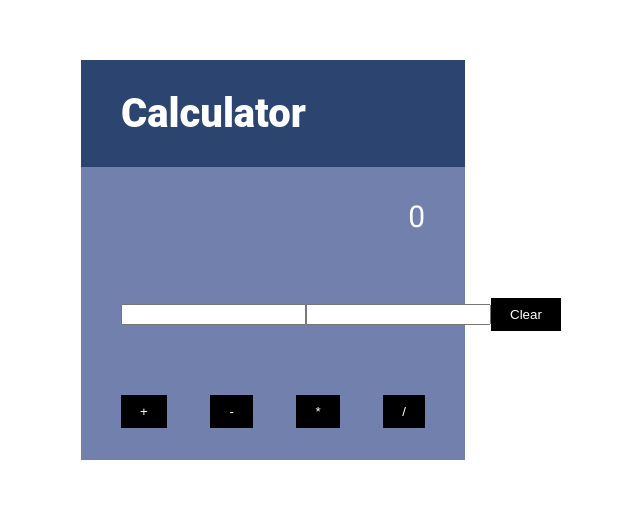
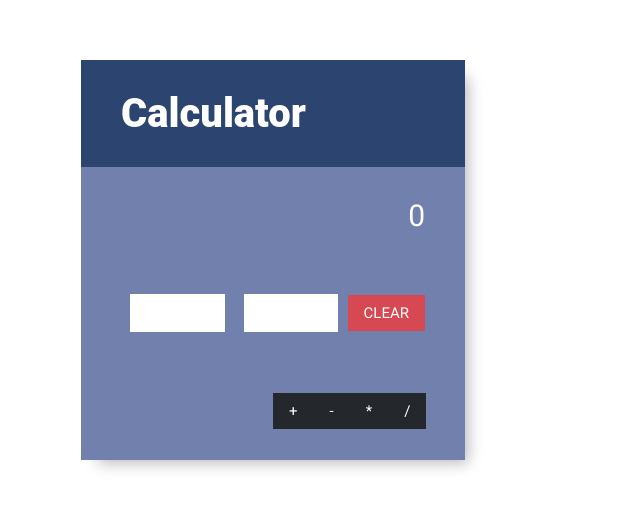
Before and after one commit to siberii/react-calculator, a React (Create React App) app: page / in a window 1280 px wide. Shown: the part 140-648 px from the top of the page, without its empty margins (367-1007 px from the left). Built offline with nearby package versions, Linux system fonts and the light colour scheme; a web font is replaced by a local one.

Commit message:
Add styling to buttons and inputs

```diff
--- a/src/Components/Button/Button.css
+++ b/src/Components/Button/Button.css
@@ -1,13 +1,22 @@
 .button {
-    border: 1px solid transparent;
-    padding: 8px 18px;
+    font-family: roboto, Arial, Helvetica, sans-serif;
+    font-weight: 500;
+    font-size: 15px;
     color: white;
-    background: black;
+    background: var(--accent-color);
+    box-sizing: border-box;
+    border: none;
+    padding: 0 16px;
+    min-width: 36px;
+    height: 36px;
+    vertical-align: middle;
+    text-align: center;
+    text-overflow: ellipsis;
+    text-transform: uppercase;
 }
 
 .button:hover {
     cursor: pointer;
-    border: 1px solid grey;
 }
 
 button:focus {
--- a/src/Components/Button/Button.tsx
+++ b/src/Components/Button/Button.tsx
@@ -1,5 +1,5 @@
 import React, {Component} from 'react';
-import './Button.css'
+import './Button.css';
 interface IButtonState {
     //
 }
@@ -12,9 +12,18 @@ interface IButtonProp {
 export class Button extends Component<IButtonProp, IButtonState> {
     render(): JSX.Element {
         const {handleClick, value} = this.props;
+        const CLEAR_COLOR = '#D64952';
         return (
             <div>
-                <button className="button" onClick={handleClick}>{value}</button>
+                <button
+                    className='button'
+                    style={{
+                        backgroundColor: value === 'Clear' ? CLEAR_COLOR : ''
+                    }}
+                    onClick={handleClick}
+                >
+                    {value}
+                </button>
             </div>
         );
     }
--- a/src/Components/Calculator/Calculator.css
+++ b/src/Components/Calculator/Calculator.css
@@ -15,6 +15,9 @@
     display: flex;
     flex-direction: column;
     justify-content: space-between;
+    -webkit-box-shadow: 10px 10px 14px -7px rgba(0, 0, 0, 0.28);
+    -moz-box-shadow: 10px 10px 14px -7px rgba(0, 0, 0, 0.28);
+    box-shadow: 10px 10px 14px -7px rgba(0, 0, 0, 0.28);
 }
 
 .title {
@@ -48,3 +51,16 @@
     align-items: center;
     justify-content: space-between;
 }
+
+.operators {
+    width: 50%;
+    align-self: flex-end;
+}
+
+.inputs {
+    height: 100%;
+    width: 100%;
+    display: flex;
+    justify-content: space-around;
+    align-items: center;
+}
--- a/src/Components/Calculator/Calculator.tsx
+++ b/src/Components/Calculator/Calculator.tsx
@@ -89,6 +89,7 @@ export class Calculator extends React.Component<
                     <div className='content'>
                         <div className='result'>{result}</div>
                         <div className=' sub-group'>
+                            <div className='inputs'>
                                 <Input
                                     operand={num1}
                                     handleOperand={this.handleNum1}
@@ -97,12 +98,13 @@ export class Calculator extends React.Component<
                                     operand={num2}
                                     handleOperand={this.handleNum2}
                                 />
+                            </div>
                             <Button
                                 handleClick={this.handleClear}
                                 value={'Clear'}
                             />
                         </div>
-                        <div className='sub-group'>
+                        <div className='sub-group operators'>
                             <Button
                                 handleClick={this.handleOperator(Sign.Add)}
                                 value={Sign.Add}
--- a/src/Components/Input/Input.css
+++ b/src/Components/Input/Input.css
@@ -0,0 +1,9 @@
+.input {
+    height: 100%;
+    width: 40%;
+    border: none;
+    text-align: end;
+    font-size: 16px;
+    font-family: roboto;
+    font-weight: 500;
+}
--- a/src/Components/Input/Input.tsx
+++ b/src/Components/Input/Input.tsx
@@ -1,5 +1,5 @@
 import React, {Component, ChangeEvent} from 'react';
-
+import './Input.css'
 interface IInputState {
     //
 }
@@ -14,6 +14,7 @@ export class Input extends Component<IInputProp, IInputState> {
         const {operand, handleOperand} = this.props;
         return (
             <input
+                className='input'
                 type='number'
                 value={operand ? operand : ''}
                 onChange={handleOperand}
--- a/src/index.css
+++ b/src/index.css
@@ -63,7 +63,7 @@
 :root {
   --primary-color: #2b4570;
   --secondary-color: #7180ac;
-  --accent-color: #a8d0db;
+  --accent-color: #24272B;
 }
 
 body {
```
Also changed, not shown: public/manifest.json. Lines whose indentation alone changed are shown as unchanged.
